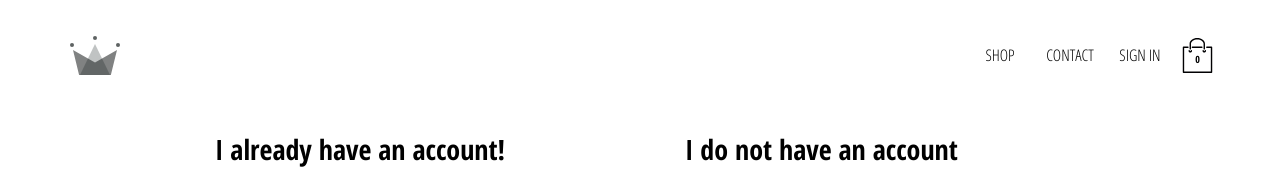
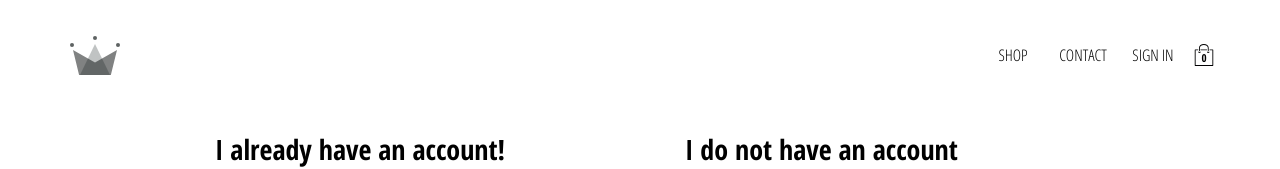
Before and after one commit to imran-prog/react-js, a React (Create React App) app in the folder crwn-mall/: page /signin in a window 1280 px wide. Shown: the top 169 px of the page. Built offline with nearby package versions, Linux system fonts and the light colour scheme; no server answers.

Commit message:
feat: :sparkles: Created Cart DropDown functionality with redux

```diff
--- a/crwn-mall/public/index.html
+++ b/crwn-mall/public/index.html
@@ -30,7 +30,7 @@
       work correctly both with client-side routing and a non-root public URL.
       Learn how to configure a non-root public URL by running `npm run build`.
     -->
-    <title>React App</title>
+    <title>CRWN Mall</title>
   </head>
   <body>
     <noscript>You need to enable JavaScript to run this app.</noscript>
--- /dev/null
+++ b/crwn-mall/src/components/CartDropdown.jsx
@@ -0,0 +1,46 @@
+import React from "react";
+import styled from "styled-components";
+// Custom Button
+import CustomButton from "./CustomButton";
+
+const CartDropdown = () => {
+  return (
+    <Wrapper>
+      <Content />
+      <CustomButton className="button">Go to Cart</CustomButton>
+    </Wrapper>
+  );
+};
+
+const Wrapper = styled.div`
+  position: absolute;
+  width: 240px;
+  height: 340px;
+  display: flex;
+  flex-direction: column;
+  padding: 20px;
+  border: 1px solid black;
+  background-color: white;
+  top: 90px;
+  right: 40px;
+  z-index: 5;
+
+  .button {
+    margin-top: auto;
+  }
+`;
+
+const Content = styled.div`
+  height: 240px;
+  display: flex;
+  flex-direction: column;
+  overflow: scroll;
+  -ms-overflow-style: none;
+  scrollbar-width: none;
+
+  &::-webkit-scrollbar {
+    display: none;
+  }
+`;
+
+export default CartDropdown;
--- a/crwn-mall/src/components/CartIcon.jsx
+++ b/crwn-mall/src/components/CartIcon.jsx
@@ -2,10 +2,13 @@ import React from "react";
 import styled from "styled-components";
 // Logo
 import { ReactComponent as ShoppingBag } from "../assets/shopping-bag.svg";
+// Redux
+import { connect } from "react-redux";
+import toggleCart from "../redux/cart/cart.actions";
 
-const CartIcon = () => {
+const CartIcon = ({ toggleCart }) => {
   return (
-    <Wrapper>
+    <Wrapper onClick={toggleCart}>
       <ShoppingBag className="shopping-icon" />
       <ItemCount>0</ItemCount>
     </Wrapper>
@@ -13,8 +16,8 @@ const CartIcon = () => {
 };
 
 const Wrapper = styled.div`
-  width: 45px;
-  height: 45px;
+  width: 32px;
+  height: 42px;
   position: relative;
   display: flex;
   align-items: center;
@@ -29,9 +32,13 @@ const Wrapper = styled.div`
 
 const ItemCount = styled.span`
   position: absolute;
-  font-size: 10px;
+  font-size: 11px;
   font-weight: bold;
-  bottom: 12px;
+  bottom: 11px;
 `;
 
-export default CartIcon;
+const mapDispatchToProps = (dispatch) => ({
+  toggleCart: () => dispatch(toggleCart()),
+});
+
+export default connect(null, mapDispatchToProps)(CartIcon);
--- a/crwn-mall/src/components/header.jsx
+++ b/crwn-mall/src/components/header.jsx
@@ -9,8 +9,9 @@ import { logout } from "../firebase";
 import { connect } from "react-redux";
 // Components
 import CartIcon from "./CartIcon";
+import CartDropdown from "./CartDropdown";
 
-const Header = ({ currentUser }) => {
+const Header = ({ currentUser, hidden }) => {
   return (
     <Wrapper>
       <Link to="/">
@@ -26,6 +27,7 @@ const Header = ({ currentUser }) => {
         )}
         <CartIcon />
       </NavMenu>
+      {hidden ? null : <CartDropdown />}
     </Wrapper>
   );
 };
@@ -68,8 +70,9 @@ const NavMenu = styled.div`
 `;
 
 // mapStatetoProps
-const mapStateToProps = (state) => ({
-  currentUser: state.user.currentUser,
+const mapStateToProps = ({ user: { currentUser }, cart: { hidden } }) => ({
+  currentUser,
+  hidden,
 });
 
 export default connect(mapStateToProps)(Header);
--- /dev/null
+++ b/crwn-mall/src/redux/cart/cart.actions.js
@@ -0,0 +1,7 @@
+import { cartActions } from "./cart.types";
+
+const toggleCart = () => ({
+  type: cartActions.Toggle_Cart_Hidden,
+});
+
+export default toggleCart;
--- /dev/null
+++ b/crwn-mall/src/redux/cart/cart.reducer.js
@@ -0,0 +1,19 @@
+import { cartActions } from "./cart.types";
+
+const INITIAL_STATE = {
+  hidden: true,
+};
+
+const cartReducer = (state = INITIAL_STATE, action) => {
+  switch (action.type) {
+    case cartActions.Toggle_Cart_Hidden:
+      return {
+        ...state,
+        hidden: !state.hidden,
+      };
+    default:
+      return state;
+  }
+};
+
+export default cartReducer;
--- /dev/null
+++ b/crwn-mall/src/redux/cart/cart.types.js
@@ -0,0 +1,3 @@
+export const cartActions = {
+  Toggle_Cart_Hidden: "TOGGLE_CART_HIDDEN",
+};
--- a/crwn-mall/src/redux/rootReducer.js
+++ b/crwn-mall/src/redux/rootReducer.js
@@ -1,7 +1,9 @@
 import { combineReducers } from "redux";
 // Reducers
 import userReducer from "./user/user.reducer";
+import cartReducer from "./cart/cart.reducer";
 
 export default combineReducers({
   user: userReducer,
+  cart: cartReducer,
 });
```
